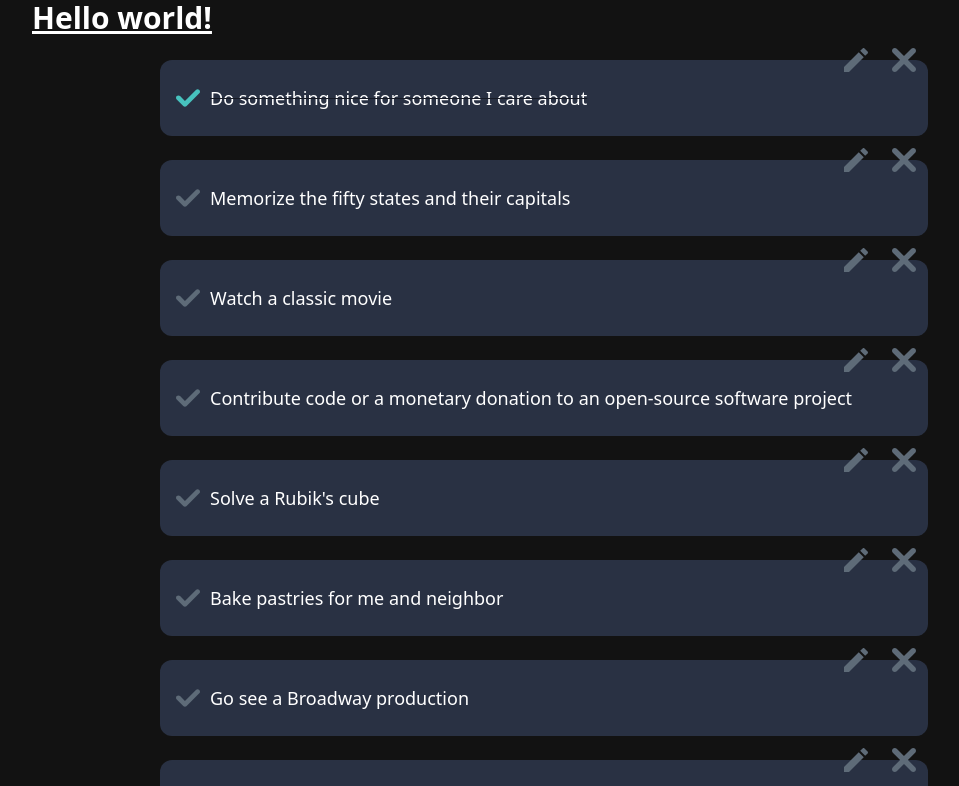
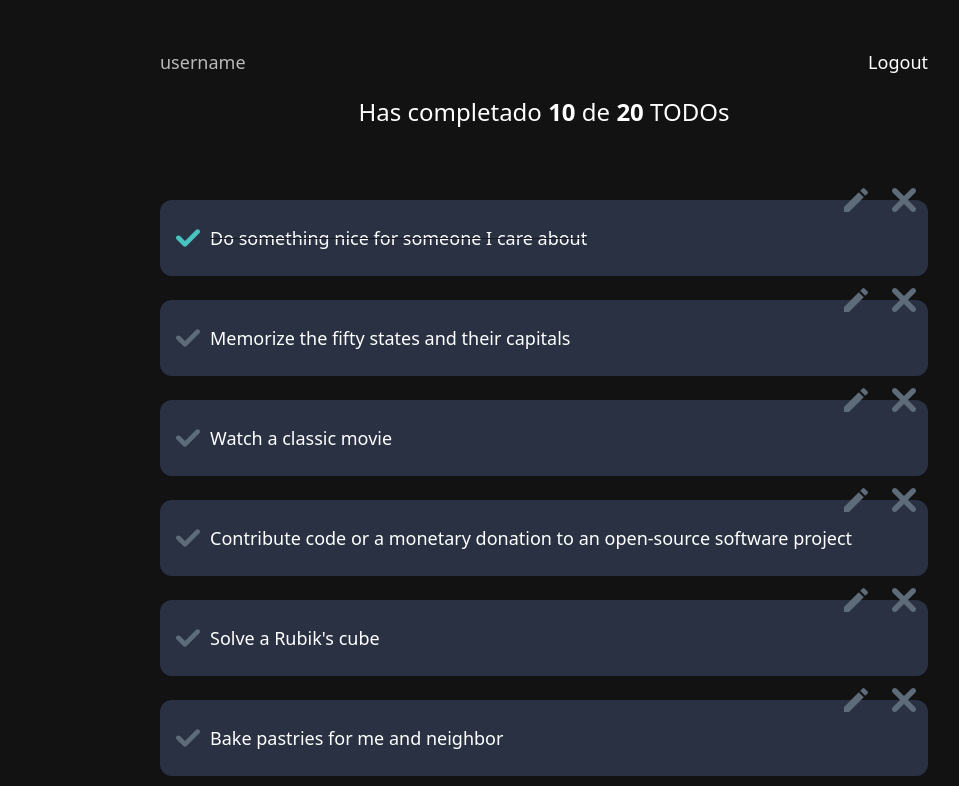
Before and after one commit to rolando22/todo-app, a React (Vite) app: page / in a window 1280 px wide. Shown: the top 786 px of the page, without its empty margins (96-1055 px from the left). Built offline with nearby package versions, Linux system fonts and the light colour scheme.

Commit message:
[ADD] counter of completed Todos

```diff
--- a/src/App.tsx
+++ b/src/App.tsx
@@ -1,9 +1,11 @@
-import { TodoList } from './components';
+import { TodoList, TodoCounter } from './components';
 
 export function App() {
 	return (
 		<div className='mx-auto max-w-5xl'>
-			<h1 className="text-3xl font-bold underline">Hello world!</h1>
+			<header className='my-0 mx-auto py-12 w-[75%] grid gap-5'>
+				<TodoCounter />
+			</header>
 			<main className='my-0 mx-auto w-[75%]'>
 				<TodoList />
 			</main>
--- /dev/null
+++ b/src/components/TodoCounter/index.tsx
@@ -0,0 +1,13 @@
+export function TodoCounter() {
+	return (
+		<>
+			<section className='flex justify-between'>
+				<p className='text-lg font-normal opacity-70'>username</p>
+				<button className='text-lg font-normal'>Logout</button>
+			</section>
+			<h1 className='text-2xl text-center m-0 font-normal'>
+                Has completado <span className='font-bold'>10</span> de <span className='font-bold'>20</span> TODOs
+			</h1>
+		</>
+	);
+}
--- a/src/components/index.ts
+++ b/src/components/index.ts
@@ -1,4 +1,5 @@
 export { Check, Delete, Edit } from './Icons';
+export { TodoCounter } from './TodoCounter';
 export { CompleteIcon, DeleteIcon, EditIcon } from './TodoIcon';
 export { TodoItem } from './TodoItem';
 export { TodoList } from './TodoList';
```
